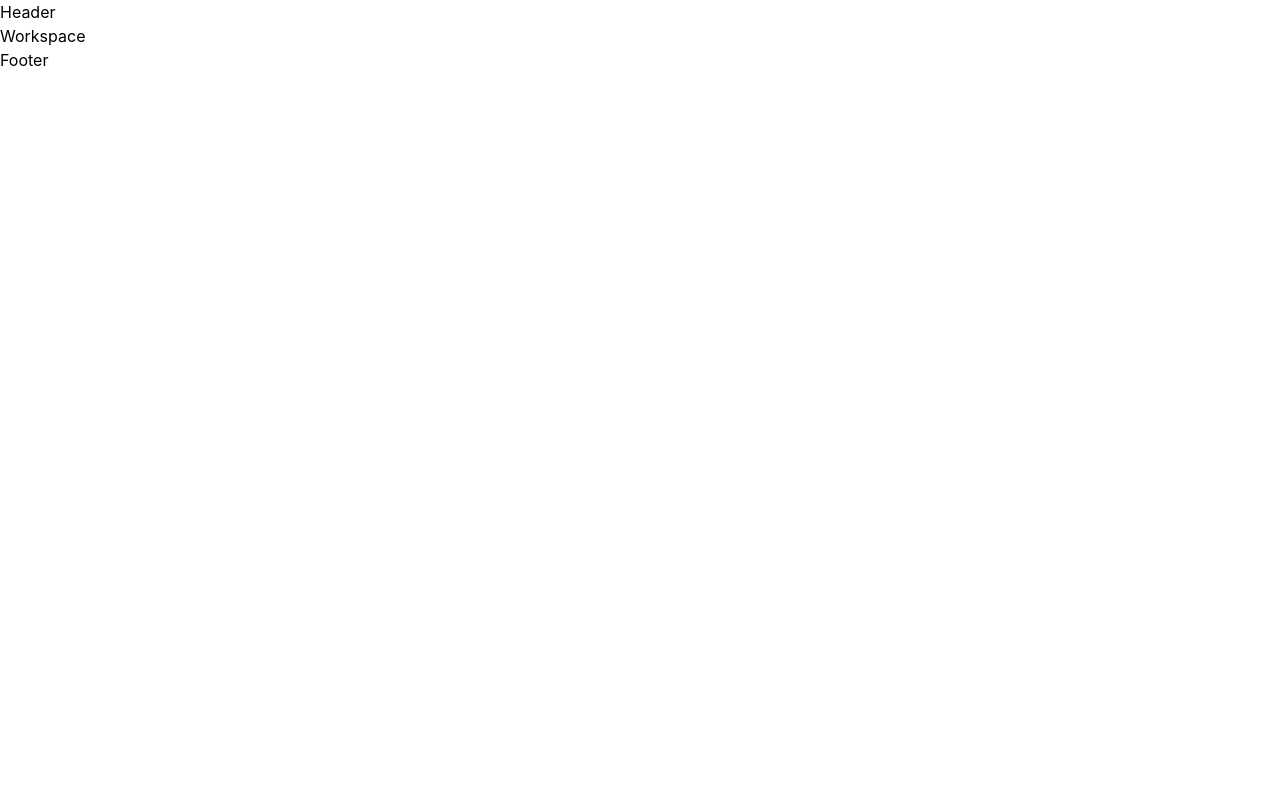
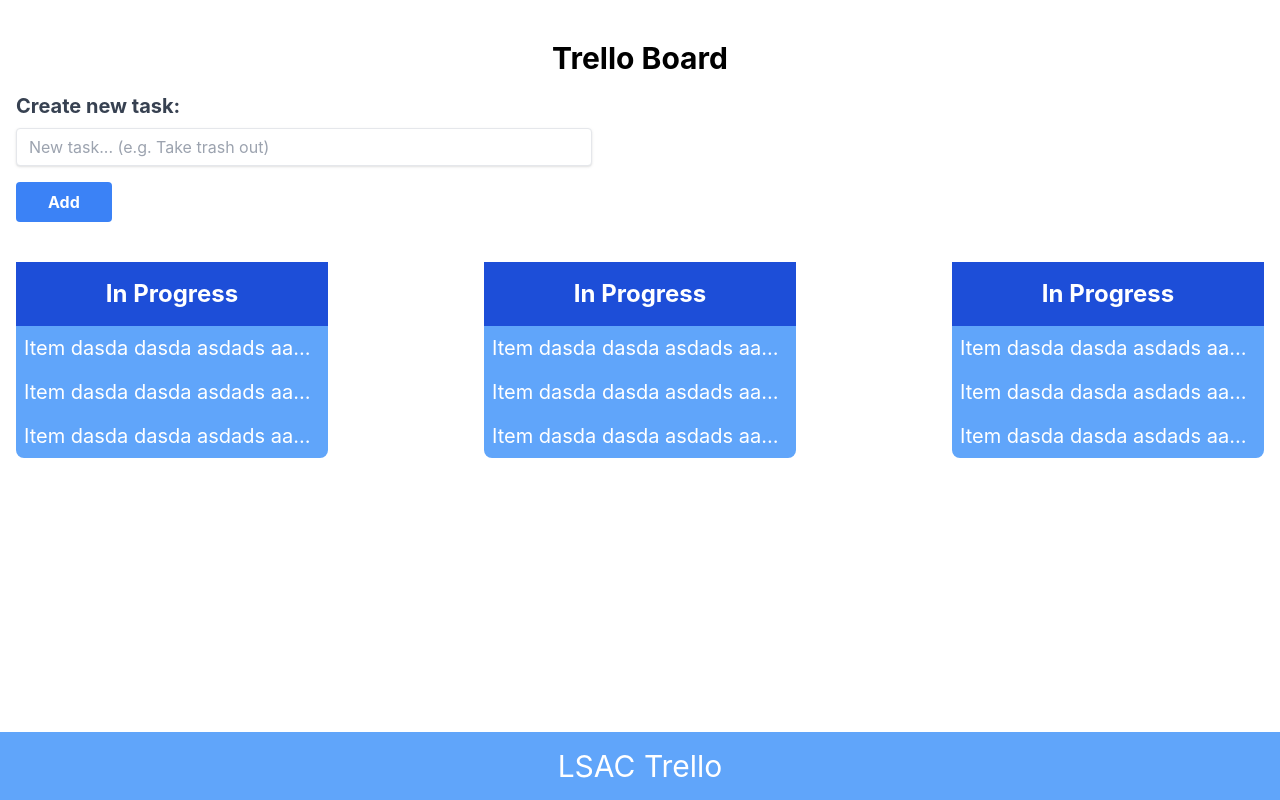
Before and after one commit to stefanp0pa/react-lsac-workshop, a React (Create React App) app: page / in a window 1280 px wide. Built offline with nearby package versions, Linux system fonts and the light colour scheme.

Commit message:
Create basic component architecture with some styles

```diff
--- a/src/App.js
+++ b/src/App.js
@@ -12,7 +12,7 @@
   return (
     <Router>
       <div>
-        <Header />
+        {/* <Header /> */}
         <Switch>
           <Route path="/about">
             <About />
--- a/src/atoms/BoardTitle/BoardTitle.js
+++ b/src/atoms/BoardTitle/BoardTitle.js
@@ -1,7 +1,14 @@
 import React from 'react';
 
-export default function BoardTitle() {
+export default function BoardTitle(props) {
     return (
-        <div>BoardTitle</div>
+        <div className="truncate
+            p-4 bg-blue-700
+            font-bold
+            text-center
+            text-white
+            text-2xl">
+            In Progress
+        </div>
     );
 }
--- a/src/atoms/Item/Item.js
+++ b/src/atoms/Item/Item.js
@@ -2,6 +2,8 @@
 
 export default function Item() {
     return (
-        <div>Item</div>
+        <div className="text-white text-xl p-2 truncate">
+            Item dasda dasda asdads aad asd aad asdad asdad dasd adasd asd
+        </div>
     );
 }
--- /dev/null
+++ b/src/components/AddTaskForm/AddTaskForm.js
@@ -0,0 +1,28 @@
+import React from 'react';
+
+export default function AddTaskForm() {
+    return (
+        <div className="ml-4 mt-4 w-full max-w-xl">
+            <form>
+                <div>
+                    <label className='block text-gray-700 text-xl font-bold mb-2' for="addTaskForm">Create new task:</label>
+                    <input className="shadow appearance-none border rounded w-full py-2 px-3 text-gray-700 leading-tight focus:outline-none focus:shadow-outline"
+                        id="addTaskForm" type="text" placeholder="New task... (e.g. Take trash out)"/>
+                </div>
+                <div className="mt-4">
+                    <button class="bg-blue-500
+                        hover:bg-blue-700
+                        text-white
+                        font-bold
+                        py-2 px-8
+                        rounded
+                        focus:outline-none
+                        focus:shadow-outline"
+                        type="button">
+                        Add
+                    </button>
+                </div>
+            </form>
+        </div>
+    )
+}
--- a/src/components/Board/Board.js
+++ b/src/components/Board/Board.js
@@ -1,7 +1,18 @@
 import React from 'react';
+import Item from '../../atoms/Item/Item';
+import BoardTitle from '../../atoms/BoardTitle/BoardTitle';
 
 export default function Board() {
     return (
-        <div>Board</div>
+        <div className="bg-blue-400 w-1/4 rounded-lg">
+            <div>
+                <BoardTitle />
+            </div>
+            <div>
+                <Item />
+                <Item />
+                <Item />
+            </div>
+        </div>
     );
 }
--- a/src/components/Footer/Footer.js
+++ b/src/components/Footer/Footer.js
@@ -2,6 +2,12 @@
 
 export default function Footer() {
     return (
-        <div>Footer</div>
+        <div className="fixed
+            inset-x-0
+            bottom-0
+            text-3xl text-white text-center
+            p-4 bg-blue-400">
+            LSAC Trello
+        </div>
     );
 }
--- a/src/components/Header/Header.js
+++ b/src/components/Header/Header.js
@@ -2,6 +2,18 @@
 
 export default function Header() {
     return (
-        <div>Header</div>
+        <div>
+            <ul class="flex">
+                <li class="mr-3">
+                    <a class="inline-block border border-blue-500 rounded py-1 px-3 bg-blue-500 text-white" href="/">Workspace</a>
+                </li>
+                <li class="mr-3">
+                    <a class="inline-block border border-white rounded hover:border-gray-200 text-blue-500 hover:bg-gray-200 py-1 px-3" href="/about">About</a>
+                </li>
+                <li class="mr-3">
+                    <a class="inline-block border border-white rounded hover:border-gray-200 text-blue-500 hover:bg-gray-200 py-1 px-3" href="/fun/1">Fun</a>
+                </li>
+            </ul>
+        </div>
     );
 }
--- a/src/pages/Workspace/Workspace.js
+++ b/src/pages/Workspace/Workspace.js
@@ -1,7 +1,21 @@
 import React from 'react';
+import Board from '../../components/Board/Board';
+import AddTaskForm from '../../components/AddTaskForm/AddTaskForm';
 
 export default function Workspace() {
     return (
-        <div>Workspace</div>
+        <div>
+            <h1 className="text-center mt-10 text-3xl font-bold">
+                Trello Board
+            </h1>
+            <div>
+                <AddTaskForm />
+            </div>
+            <div className="flex flex-row justify-between mt-10 ml-4 mr-4">
+                <Board className="mr-1"/>
+                <Board className="mr-1"/>
+                <Board className="mr-1"/>
+            </div>
+        </div>
     );
 }
```
